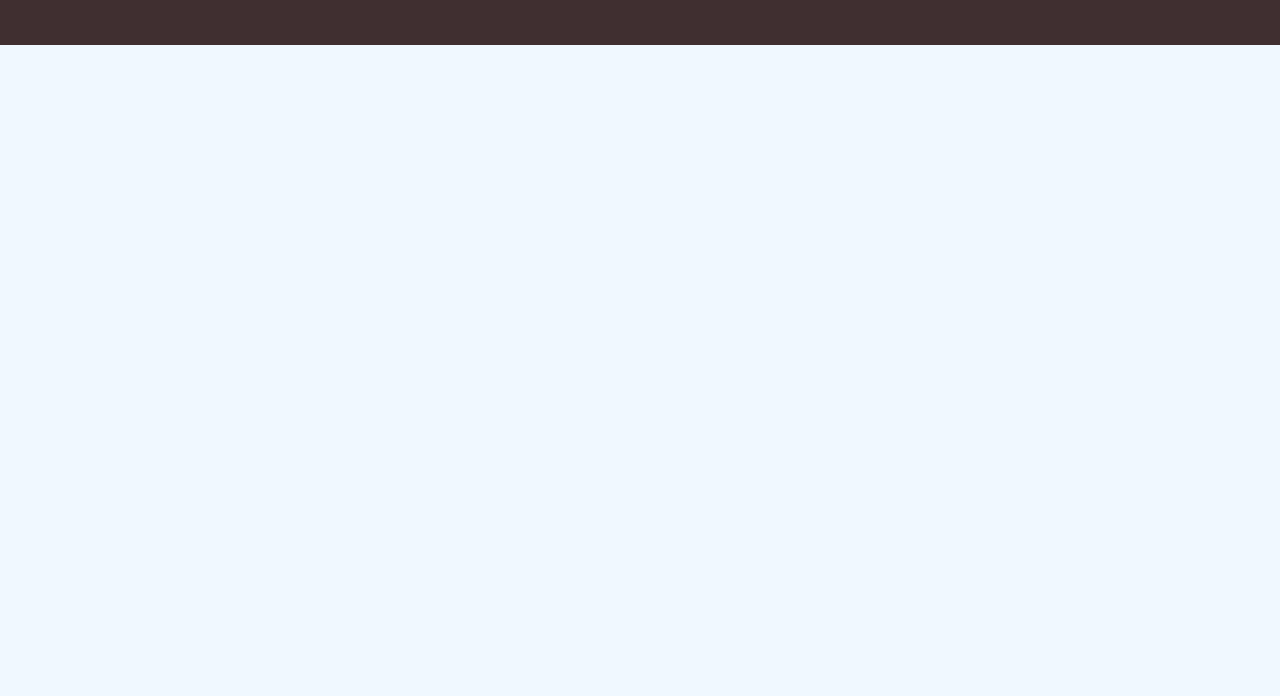
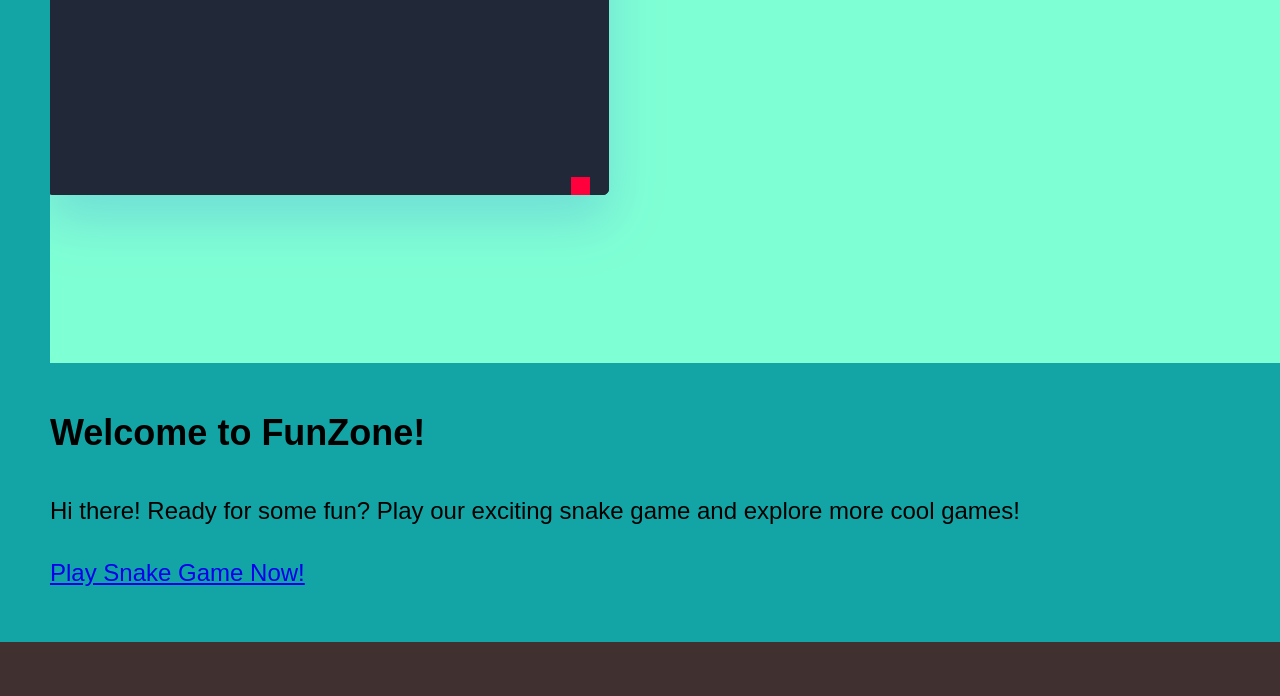
Before and after one commit to JustinWykstra/final-project-IT240, a plain HTML site: page home.html in a window 1280 px wide. Shown: the part 575-1271 px from the top of the page. Before the commit the page ends 800 px from the top, so only its background shows below. Drawn offline with Linux system fonts and the light colour scheme; the site is published under a folder, as on GitHub Pages, so addresses that start at the root find nothing.

Commit message:
connecting links

```diff
--- a/home.html
+++ b/home.html
@@ -20,10 +20,10 @@
     </header>
     <main>
     <section class="hero">
-        <img src="/images/Snake.png" alt="Snake Game Banner">
+        <img src="final-project-IT240/images/Snake.png" alt="Snake Game Banner">
         <h1>Welcome to FunZone!</h1>
         <p>Hi there! Ready for some fun? Play our exciting snake game and explore more cool games!</p>
-        <a href="/index.html" class="cta-button">Play Snake Game Now!</a>
+        <a href="final-project-IT240/index.html" class="cta-button">Play Snake Game Now!</a>
     </section>
     </main>
     <footer class="footer">
```
